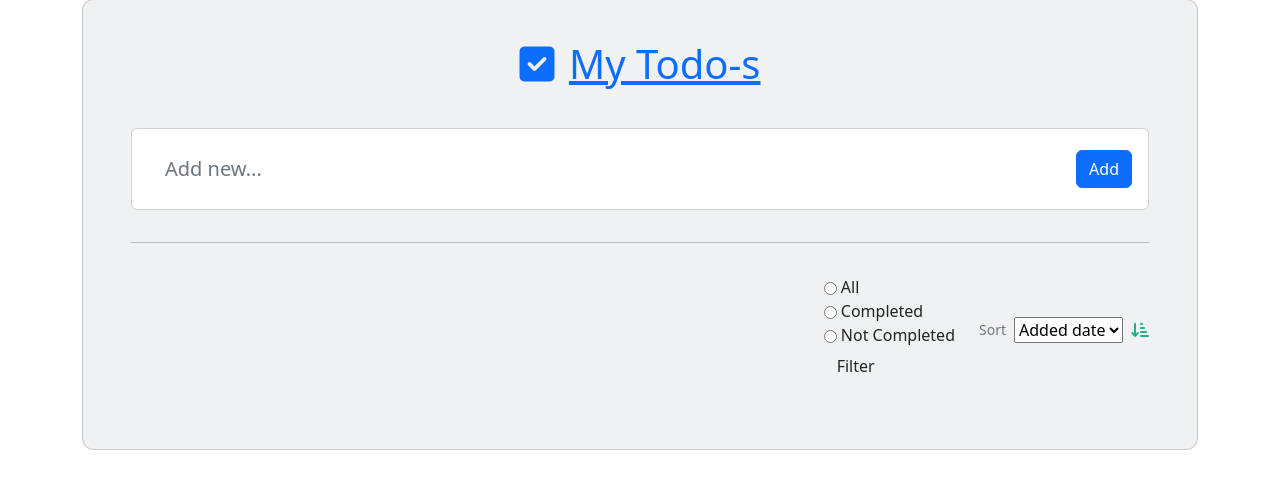
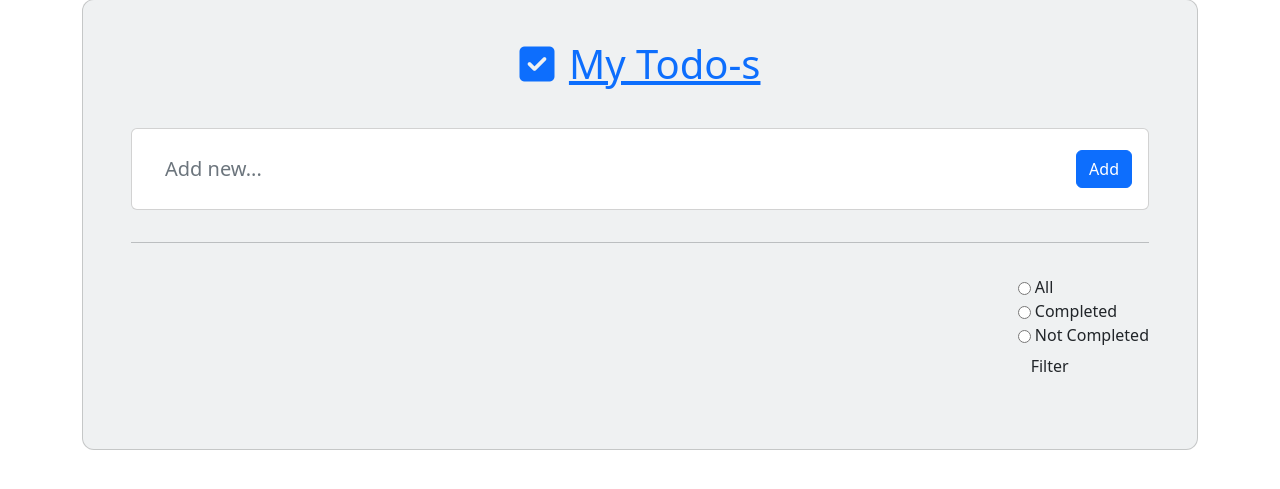
Before and after one commit to krzysztofgrabczynski/Django-exercises, a Django app: template ToDo_list/main/templates/home.html in a window 1280 px wide. Shown: the part 176-665 px from the top of the page. Run offline with Django 4.2, Linux system fonts and the light colour scheme; the template is opened without the code that fills it, so the values that code supplies are empty; some libraries are stand-ins or nearby versions.

Commit message:
Refactor

```diff
--- a/ToDo_list/main/templates/home.html
+++ b/ToDo_list/main/templates/home.html
@@ -42,13 +42,6 @@
                   <label for="Completed">Not Completed</label><br>
                   <input type="submit" value="Filter" class="btn">
                 </form>
-                <p class="small mb-0 ms-4 me-2 text-muted">Sort</p>
-                  <select class="select">
-                  <option value="1">Added date</option>
-                  <option value="2">Due date</option>
-                </select>
-                <a href="#!" style="color: #23af89;" data-mdb-toggle="tooltip" title="Ascending"><i
-                    class="fas fa-sort-amount-down-alt ms-2"></i></a>
               </div>
 
               {% for goal in goals %}
@@ -71,8 +64,6 @@
                 </li>
                 <li class="list-group-item ps-3 pe-0 py-1 rounded-0 border-0 bg-transparent">
                   <div class="d-flex flex-row justify-content-end mb-1">
-                    <a href="#!" class="text-info" data-mdb-toggle="tooltip" title="Edit todo"><i
-                        class="fas fa-pencil-alt me-3"></i></a>
                     <a href="{% url 'delete' goal.id %}" class="text-danger" data-mdb-toggle="tooltip" title="Delete todo"><i
                         class="fas fa-trash-alt"></i></a>
                   </div>
```
Also changed, not shown: ToDo_list/main/models.py (line endings or trailing spaces).
